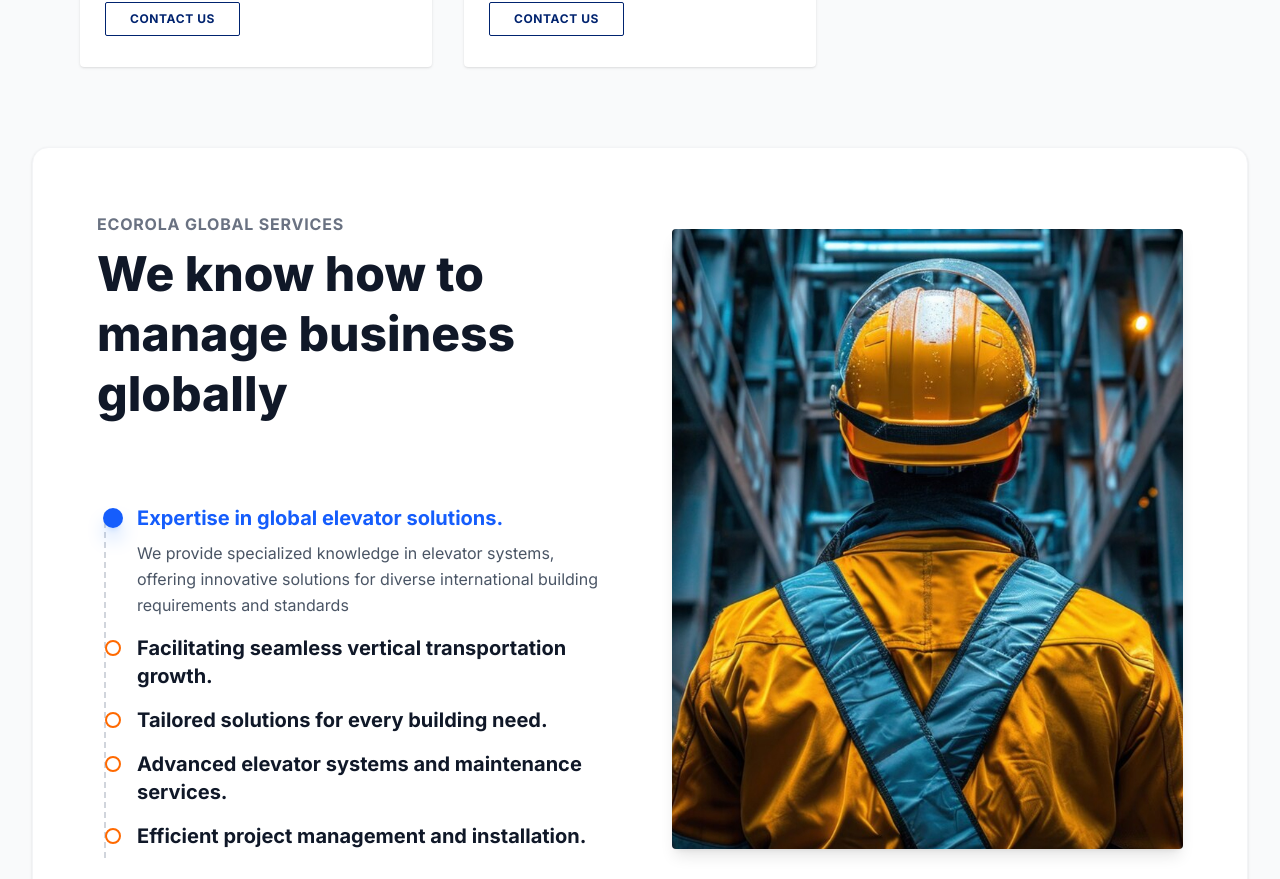
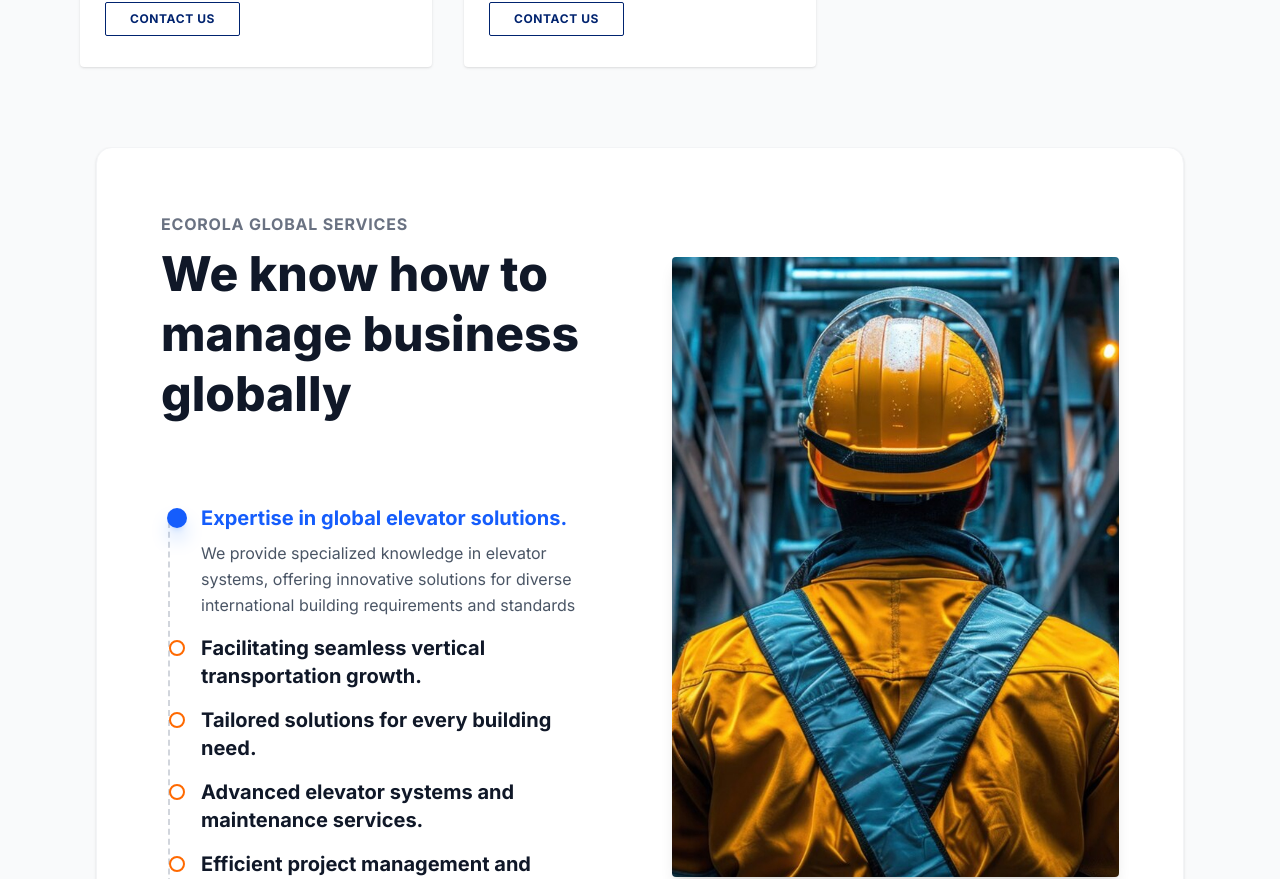
Before and after one commit to arshal-salu/ecrola-engineering, a Next.js app: page /products in a window 1280 px wide. Shown: the part 1584-2463 px from the top of the page. Built offline with nearby package versions, Linux system fonts and the light colour scheme.

Commit message:
Restore desktop padding layout on products page

```diff
--- a/app/products/page.tsx
+++ b/app/products/page.tsx
@@ -284,7 +284,7 @@ export default function ProductsPage() {
         </section>
 
         {/* Global Services Section */}
-        <section className="bg-gray-50 pt-0 pb-28 px-4 sm:px-8">
+        <section className="bg-gray-50 pt-0 pb-28 px-6 md:px-20 lg:px-24 overflow-hidden">
             <div className="max-w-7xl mx-auto bg-white p-6 sm:p-10 md:p-16 rounded-2xl shadow-sm border border-gray-100">
             <div className="grid grid-cols-1 md:grid-cols-2 gap-16 items-center">
 
```
